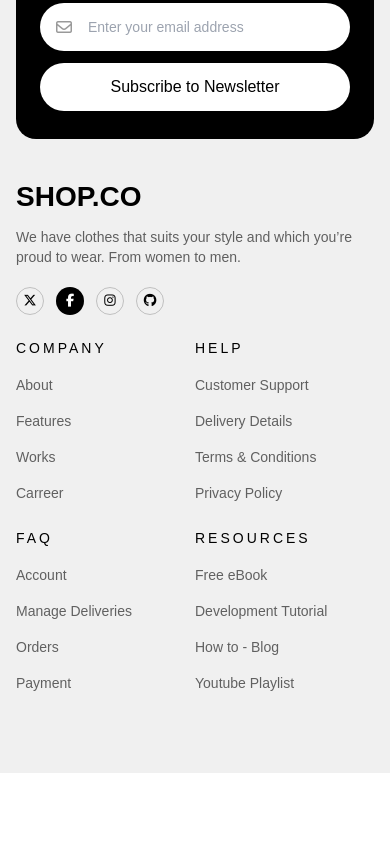
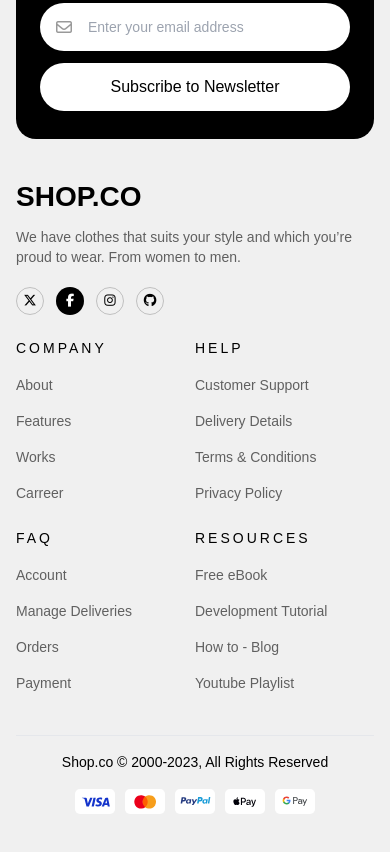
Before and after one commit to asekabtw/shopco, a website: page src/index.html in a window 390 px wide. Shown: the part 3737-4589 px from the top of the page. Before the commit the page ends 4510 px from the top, so only its background shows below. Drawn offline with Linux system fonts and the light colour scheme; no server answers.

Commit message:
finish footer mobile

```diff
--- a/src/index.html
+++ b/src/index.html
@@ -595,6 +595,43 @@
         <!-- end of RESOURCES -->
       </div>
       <!-- end of FOOTER LINKS -->
+
+      <div class="px-4 mt-10">
+        <hr class="w-full h-[1.5px] bg-black/10" />
+      </div>
+
+      <!-- RIGHTS -->
+      <div class="text-center text-[14px]">
+        <p class="mb-4 mt-4">Shop.co © 2000-2023, All Rights Reserved</p>
+        <div class="flex justify-center gap-[10px]">
+          <div
+            class="flex justify-center items-center w-10 h-[25px] bg-white rounded-[5px]"
+          >
+            <img class="" src="./images/Visa.svg" alt="" />
+          </div>
+          <div
+            class="flex justify-center items-center w-10 h-[25px] bg-white rounded-[5px]"
+          >
+            <img class="" src="./images/Mastercard.svg" alt="" />
+          </div>
+          <div
+            class="flex justify-center items-center w-10 h-[25px] bg-white rounded-[5px]"
+          >
+            <img class="" src="./images/Paypal.svg" alt="" />
+          </div>
+          <div
+            class="flex justify-center items-center w-10 h-[25px] bg-white rounded-[5px]"
+          >
+            <img class="" src="./images/Apple Pay.svg" alt="" />
+          </div>
+          <div
+            class="flex justify-center items-center w-10 h-[25px] bg-white rounded-[5px]"
+          >
+            <img class="" src="./images/G Pay.svg" alt="" />
+          </div>
+        </div>
+      </div>
+      <!-- end of RIGHTS -->
     </footer>
     <!-- end of FOOTER -->
   </body>
```
Also changed, not shown: src/images/Apple Pay.svg (added), src/images/G Pay.svg (added), src/images/Mastercard.svg (added), src/images/Paypal.svg (added), src/images/Visa.svg (added), src/style.css.
